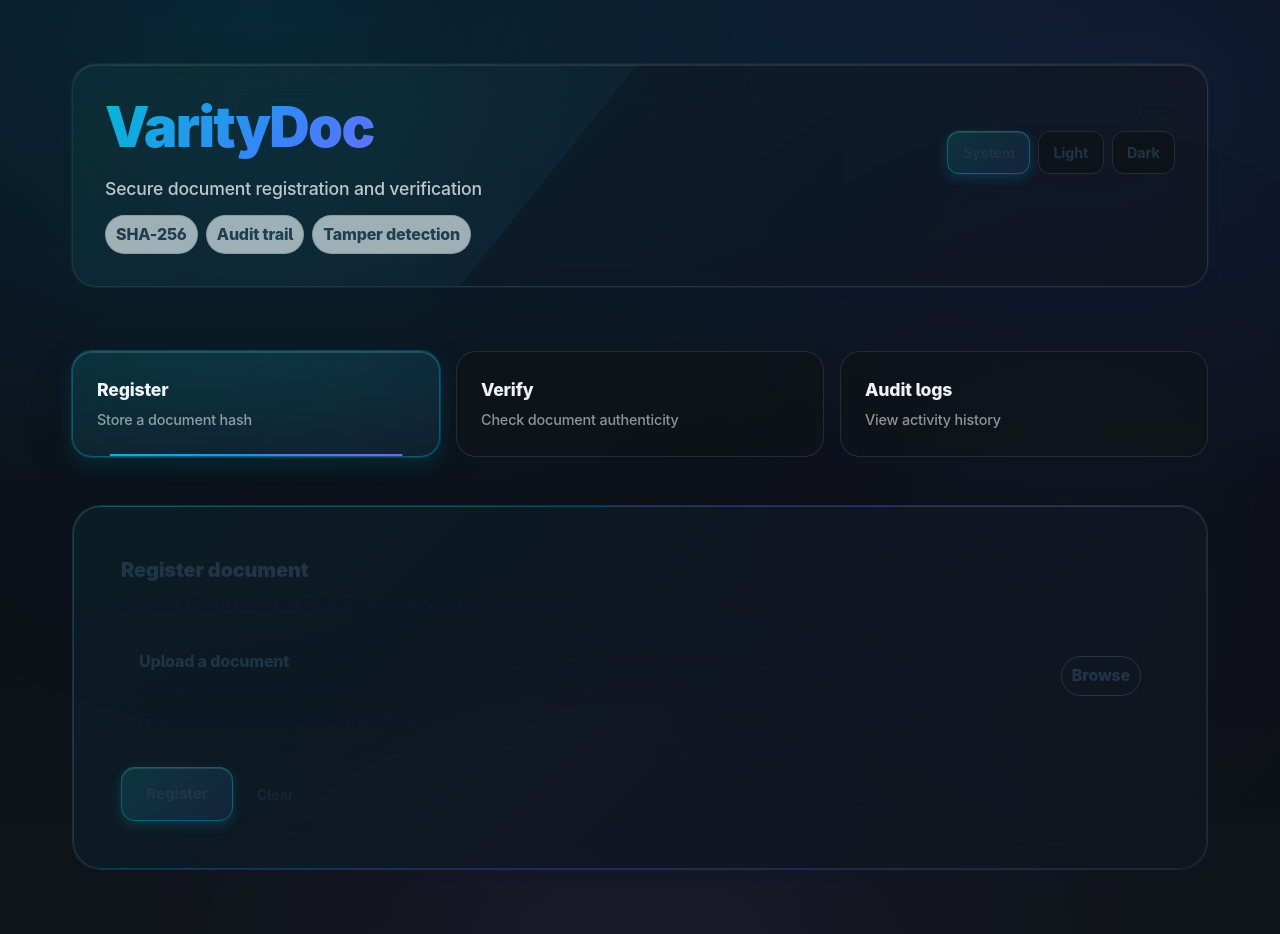
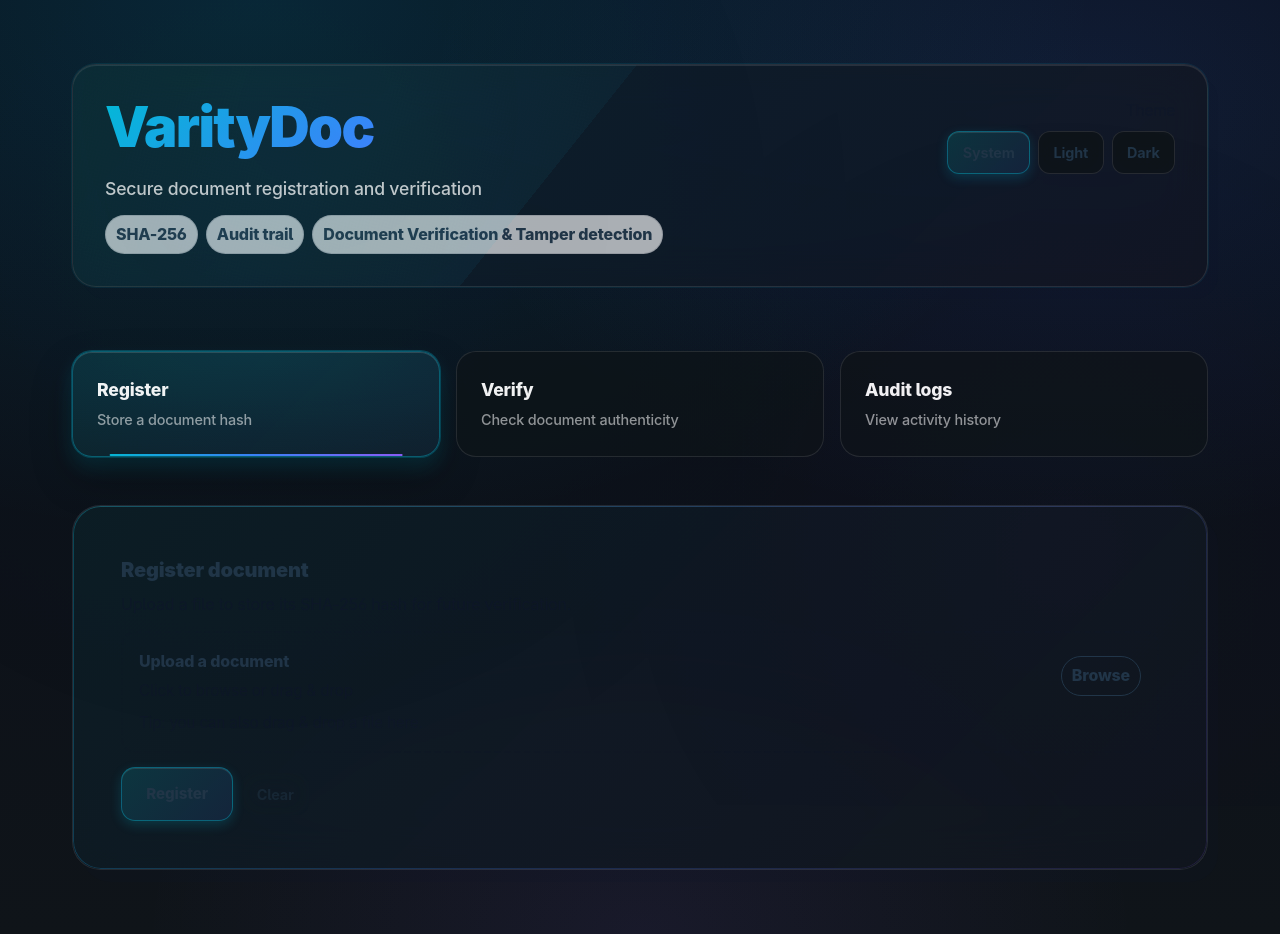
Before and after one commit to Jatin-code16/varitydoc, a React (Vite) app in the folder frontend/: page / in a window 1280 px wide. Built offline with nearby package versions, Linux system fonts and the light colour scheme.

Commit message:
Test automatic deployment

```diff
--- a/frontend/src/App.jsx
+++ b/frontend/src/App.jsx
@@ -77,7 +77,7 @@ function App() {
             <div className="mt-3 flex flex-wrap gap-2" aria-label="Security badges">
               <span className="chip">SHA-256</span>
               <span className="chip">Audit trail</span>
-              <span className="chip">Tamper detection</span>
+              <span className="chip">Document Verification & Tamper detection</span>
             </div>
           </div>
 
```
